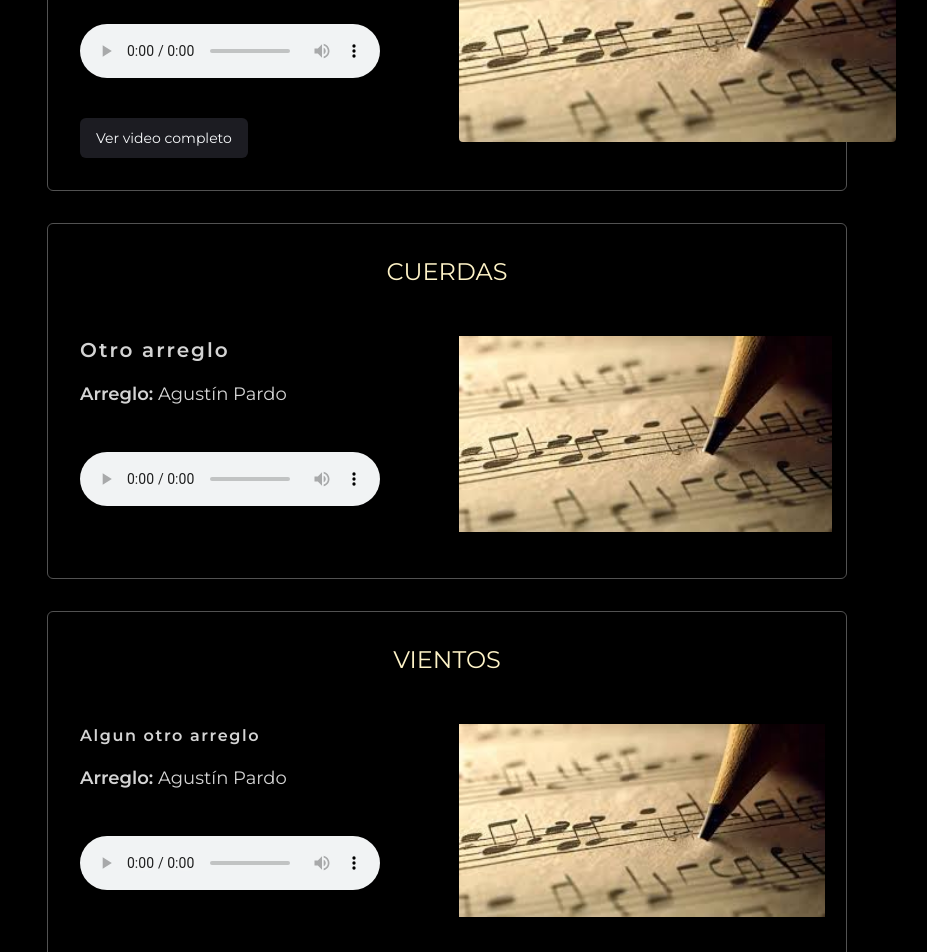
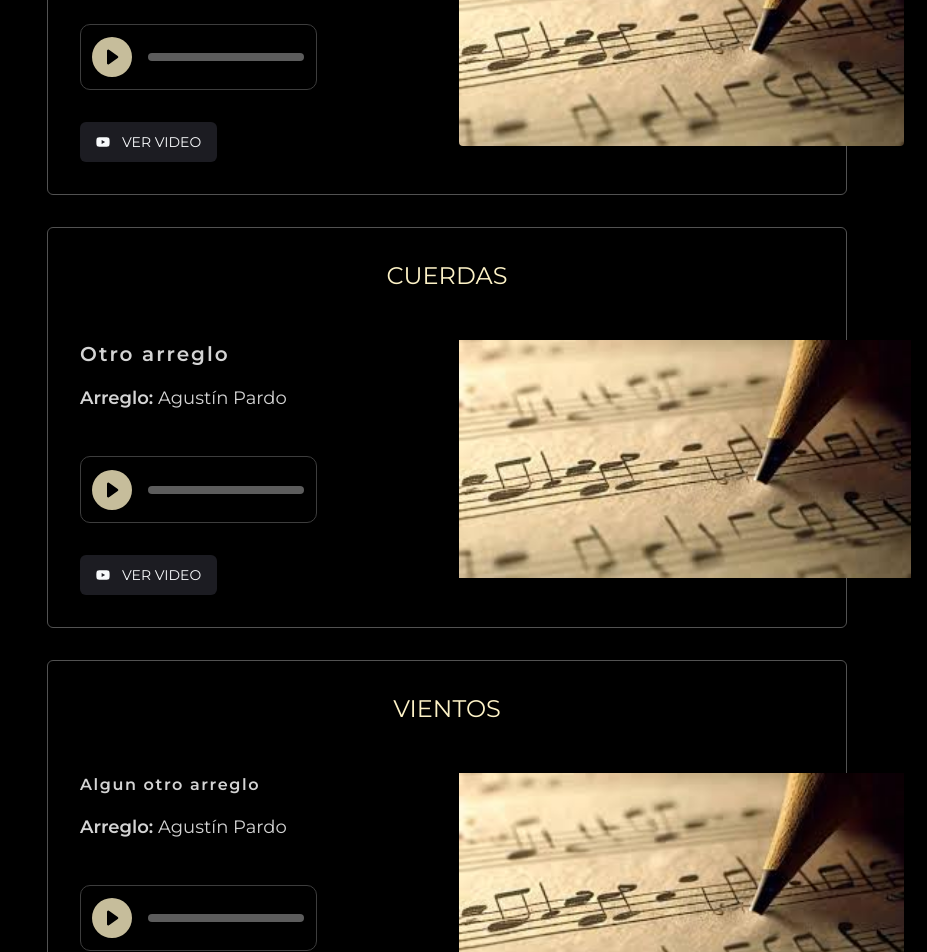
Before and after one commit to GC5355/web-agustin-pardo, a Next.js app: page /en/arreglos in a window 1280 px wide. Shown: the part 580-1532 px from the top of the page, without its empty margins (353-1280 px from the left). Built offline with nearby package versions, Linux system fonts and the light colour scheme.

Commit message:
add reproductor en arreglos

```diff
--- a/src/app/[locale]/arreglos/page.tsx
+++ b/src/app/[locale]/arreglos/page.tsx
@@ -1,6 +1,5 @@
 "use client";
 
-import React from "react";
 import { Link as ScrollLink, Element } from "react-scroll";
 import Image from "next/image";
 import fotoPartitura from "@/imagenes/partitura.jpeg";
@@ -8,6 +7,31 @@ import ReactAudioPlayer from "react-audio-player";
 import { Separator } from "@/components/ui/separator";
 import Link from "next/link";
 import { Button } from "@/components/ui/button";
+import React, { useRef, useState, useEffect } from "react";
+import Player from "@/components/Player/Player";
+import {FaYoutube } from "react-icons/fa";
+
+interface Song {
+  title: string;
+  url: string;
+  progress: number;
+  length: number;
+}
+
+const songsdata: Song[] = [
+  {
+    title: "Zita",
+    url: "https://pub-11d873aa0eb4407dad2effa87772616b.r2.dev/Zita.mp3",
+    progress: 0,
+    length: 0,
+  },
+  {
+    title: "Zita",
+    url: "https://pub-11d873aa0eb4407dad2effa87772616b.r2.dev/Zita.mp3",
+    progress: 0,
+    length: 0,
+  },
+];
 
 export default function Composicion() {
   const scrollLinks = [
@@ -15,6 +39,33 @@ export default function Composicion() {
     { to: "Cuerdas", label: "CUERDAS" },
     { to: "Vientos", label: "VIENTOS" },
   ];
+
+  const [songs, setSongs] = useState<Song[]>(songsdata);
+  const [isplaying, setisplaying] = useState(false);
+  const [currentSong, setCurrentSong] = useState<Song>(songsdata[1]);
+
+  const audioElem = useRef<HTMLAudioElement | null>(null);
+
+  useEffect(() => {
+    if (isplaying) {
+      audioElem.current?.play();
+    } else {
+      audioElem.current?.pause();
+    }
+  }, [isplaying, currentSong]);
+
+  const onPlaying = () => {
+    if (audioElem.current) {
+      const duration = audioElem.current.duration;
+      const ct = audioElem.current.currentTime;
+
+      setCurrentSong({
+        ...currentSong,
+        progress: (ct / duration) * 100,
+        length: duration,
+      });
+    }
+  };
 
   return (
     <main className="flex min-h-screen flex-col items-center text-slate-50 pt-10 w-5/6 mx-auto">
@@ -60,18 +111,27 @@ export default function Composicion() {
               <span className="font-semibold">Arreglo:</span> Agustín Pardo
             </p>
 
-            <ReactAudioPlayer
-              src="https://pub-11d873aa0eb4407dad2effa87772616b.r2.dev/Zita.mp3"
-              controls
-              className="lg:my-10 my-3"
-
-            />
+            <div className="w-2/3 my-10 mb-5">
+              <audio
+                src={currentSong.url}
+                ref={audioElem}
+                onTimeUpdate={onPlaying}
+              />
+              <Player
+                songs={songs}
+                isplaying={isplaying}
+                setisplaying={setisplaying}
+                audioElem={audioElem}
+                currentSong={currentSong}
+                setCurrentSong={setCurrentSong}
+              />
+            </div>
             <Link
               href="https://www.youtube.com/watch?v=1IAs7SytyTg"
               target="_blank"
               rel="noopener noreferrer"
             >
-              <Button variant={"default"}>Ver video completo</Button>
+              <Button variant={"default"} className="mt-3"><FaYoutube className=" mr-3" /> Ver video </Button>
             </Link>
           </div>
           <div className="text-slate-50 aspect-video mx-auto">
@@ -104,11 +164,28 @@ export default function Composicion() {
                 <span className="font-semibold">Arreglo:</span> Agustín Pardo
               </p>
 
-              <ReactAudioPlayer
-                src="https://pub-11d873aa0eb4407dad2effa87772616b.r2.dev/Zita.mp3"
-                controls
-                className="lg:my-10 my-3"
+              <div className="w-2/3 my-10 mb-5">
+              <audio
+                src={currentSong.url}
+                ref={audioElem}
+                onTimeUpdate={onPlaying}
               />
+              <Player
+                songs={songs}
+                isplaying={isplaying}
+                setisplaying={setisplaying}
+                audioElem={audioElem}
+                currentSong={currentSong}
+                setCurrentSong={setCurrentSong}
+              />
+            </div>
+            <Link
+              href="https://www.youtube.com/watch?v=1IAs7SytyTg"
+              target="_blank"
+              rel="noopener noreferrer"
+            >
+              <Button variant={"default"} className="mt-3"><FaYoutube className=" mr-3" /> Ver video </Button>
+            </Link>
             </div>
             <div className="text-slate-50 aspect-video mx-auto">
               <Image
@@ -140,11 +217,28 @@ export default function Composicion() {
                 <span className="font-semibold">Arreglo:</span> Agustín Pardo
               </p>
 
-              <ReactAudioPlayer
-                src="https://pub-11d873aa0eb4407dad2effa87772616b.r2.dev/Zita.mp3"
-                controls
-                className="lg:my-10 my-3"
+              <div className="w-2/3 my-10 mb-5">
+              <audio
+                src={currentSong.url}
+                ref={audioElem}
+                onTimeUpdate={onPlaying}
               />
+              <Player
+                songs={songs}
+                isplaying={isplaying}
+                setisplaying={setisplaying}
+                audioElem={audioElem}
+                currentSong={currentSong}
+                setCurrentSong={setCurrentSong}
+              />
+            </div>
+            <Link
+              href="https://www.youtube.com/watch?v=1IAs7SytyTg"
+              target="_blank"
+              rel="noopener noreferrer"
+            >
+              <Button variant={"default"} className="mt-3"><FaYoutube className=" mr-3" /> Ver video </Button>
+            </Link>
             </div>
             <div className="text-slate-50 aspect-video mx-auto">
               <Image
--- a/src/components/Player/player.scss
+++ b/src/components/Player/player.scss
@@ -1,9 +1,9 @@
 .player_container {
-    width: 50%;
-    padding: 1rem;
-    border: 1px solid rgb(141, 141, 141);
+    width: 100%;
+    padding: 0.7rem;
+    border: 1px solid rgb(61, 61, 61);
     border-radius: 10px;
-    color: rgb(218, 218, 218);
+    color: rgb(2, 2, 2);
     display: flex;
     flex-direction: column;
     align-items: center;
@@ -11,7 +11,7 @@
     background-color: black;
 
     > * {
-      padding: 1rem 0;
+      padding: 1px 0;
       color: rgba(254, 243, 199, 0.781);
     }
 
@@ -54,7 +54,7 @@
         cursor: pointer;
 
         &:hover {
-          color: rgba(254, 243, 199, 0.781);
+          color: rgba(214, 195, 119, 0.781);
         }
       }
 
--- a/src/components/ui/button.tsx
+++ b/src/components/ui/button.tsx
@@ -9,7 +9,7 @@ const buttonVariants = cva(
   {
     variants: {
       variant: {
-        default: "bg-primary text-primary-foreground hover:bg-primary/90",
+        default: "bg-primary text-primary-foreground uppercase hover:bg-primary/70",
         destructive:
           "bg-destructive text-destructive-foreground hover:bg-destructive/90",
         outline:
```
